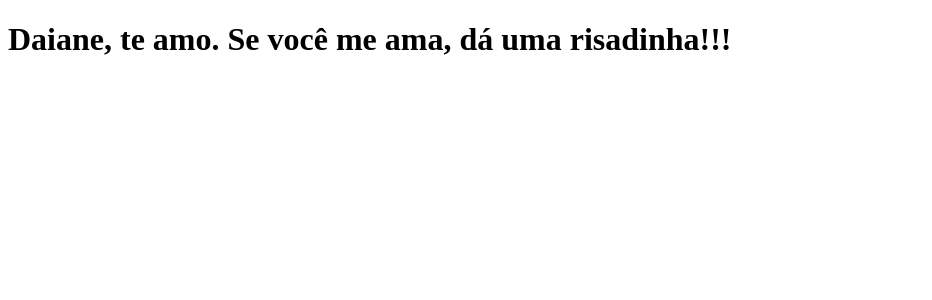
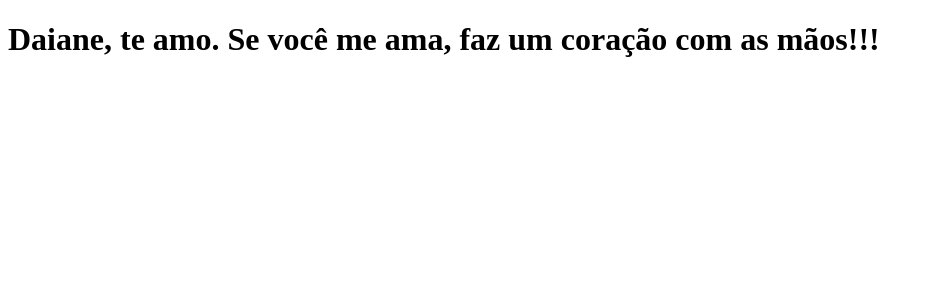
Before and after one commit to EderRosso/clone-tabnews, a Next.js app: page / in a window 1280 px wide. Shown: the top 300 px of the page, without its empty margins (0-932 px from the left). Built offline with nearby package versions, Linux system fonts and the light colour scheme.

Commit message:
modifica fraze

```diff
--- a/pages/index.js
+++ b/pages/index.js
@@ -1,5 +1,5 @@
 function Home(){
-    return <h1>Daiane, te amo. Se você me ama, dá uma risadinha!!!</h1>
+    return <h1>Daiane, te amo. Se você me ama, faz um coração com as mãos!!!</h1>
 }
 
 export default Home;
```
